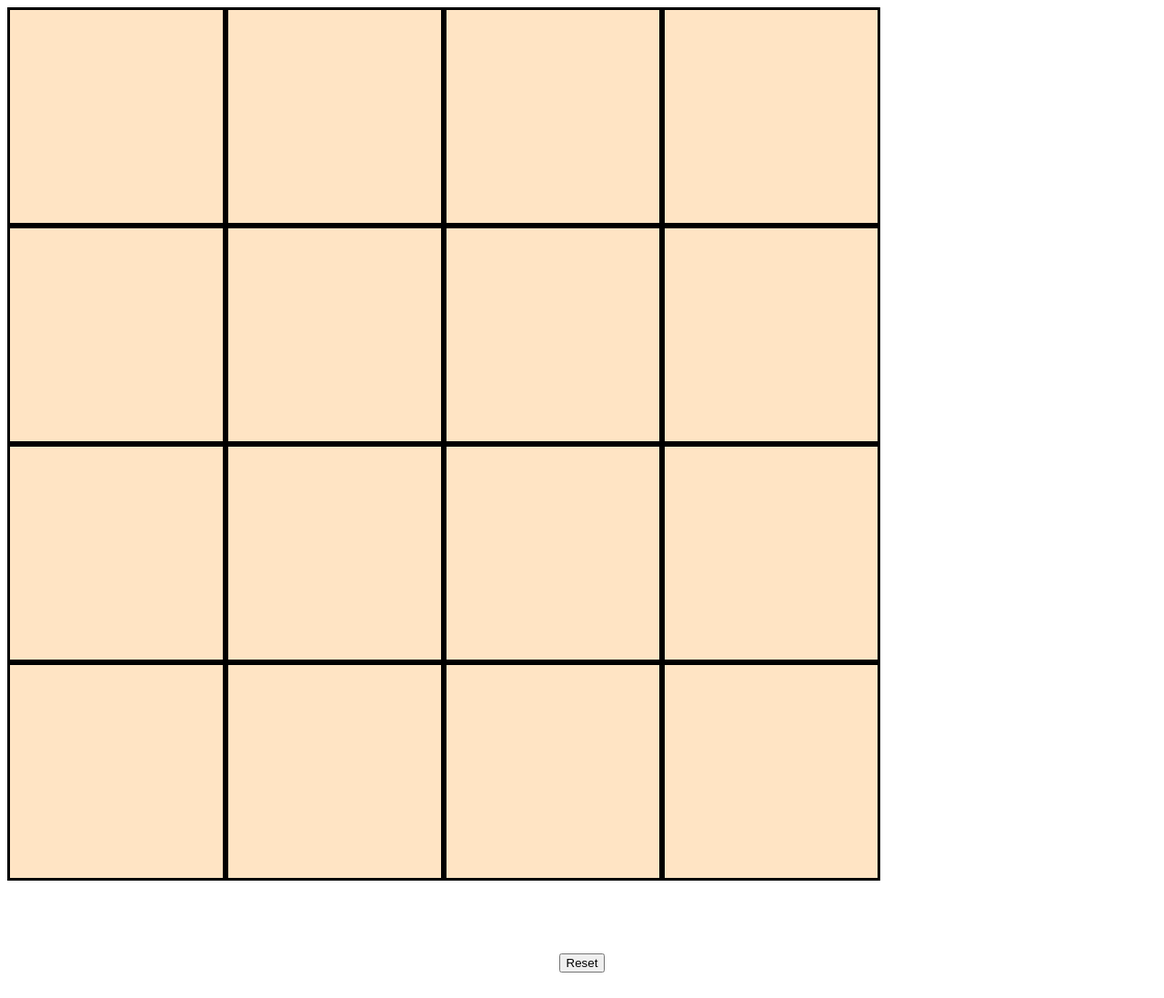
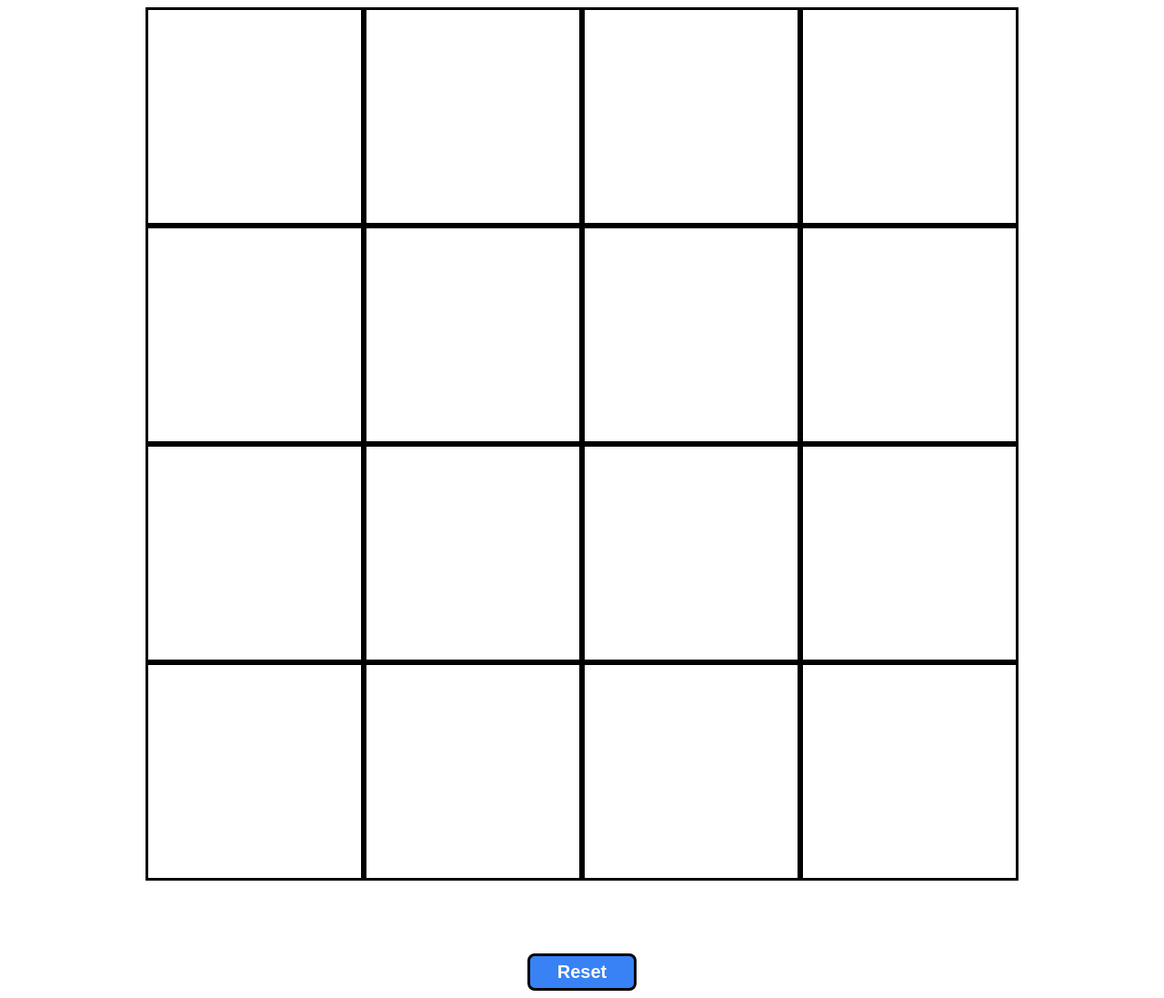
Before and after one commit to jaco8060/etch-a-sketch, a plain HTML site: page index.html in a window 1280 px wide. Shown: the whole page at 91% size. Drawn offline with Linux system fonts and the light colour scheme.

Commit message:
updated button css

```diff
--- a/etch.js
+++ b/etch.js
@@ -10,9 +10,9 @@ function onMouseUp() {
   isMouseDown = false;
 }
 
-function onMouseMove(event) {
+function onMouseMove(e) {
   if (isMouseDown) {
-    changeColour(event);
+    changeColour(e);
   }
 }
 
@@ -27,18 +27,11 @@ squares.forEach((square) => {
   square.addEventListener("mousemove", onMouseMove);
 });
 
-// buttons.forEach((button) => {
-//   button.addEventListener("click", () => {
-//     alert(button.id);
-//   });
-// });
-
 function resetSquares(e) {
   squares.forEach((square) => {
-    square.style.backgroundColor = "bisque";
+    square.style.backgroundColor = "white";
   });
 }
 
 const resetBtn = document.querySelector(".resetBtn");
-
 resetBtn.addEventListener("click", resetSquares);
--- a/styles.css
+++ b/styles.css
@@ -1,5 +1,7 @@
 .container{
     display: grid;
+    justify-self: center;
+    align-self: center;
     width: 960px;
     height: 960px;
     grid-template-columns: repeat(4,1fr);
@@ -8,7 +10,7 @@
 }
 
 .square {
-    background-color: bisque;
+    background-color: white;
     border: solid black;
 }
 
@@ -19,6 +21,18 @@ body {
 
 }
 .resetBtn {
-    justify-content: center;
-    align-self: center;
+    background-color: #3882f6;
+    width: 120px;
+    color: #f9faf8;
+    border-radius: 8px;
+    border-width: 0;
+    padding: 6px;
+    font-size: 20px;
+    margin: auto;
+    font-weight: 700;
+    border: solid black;
 }
+.resetBtn:hover {
+    background-color: white;
+    color: #3882f6;
+}
```
